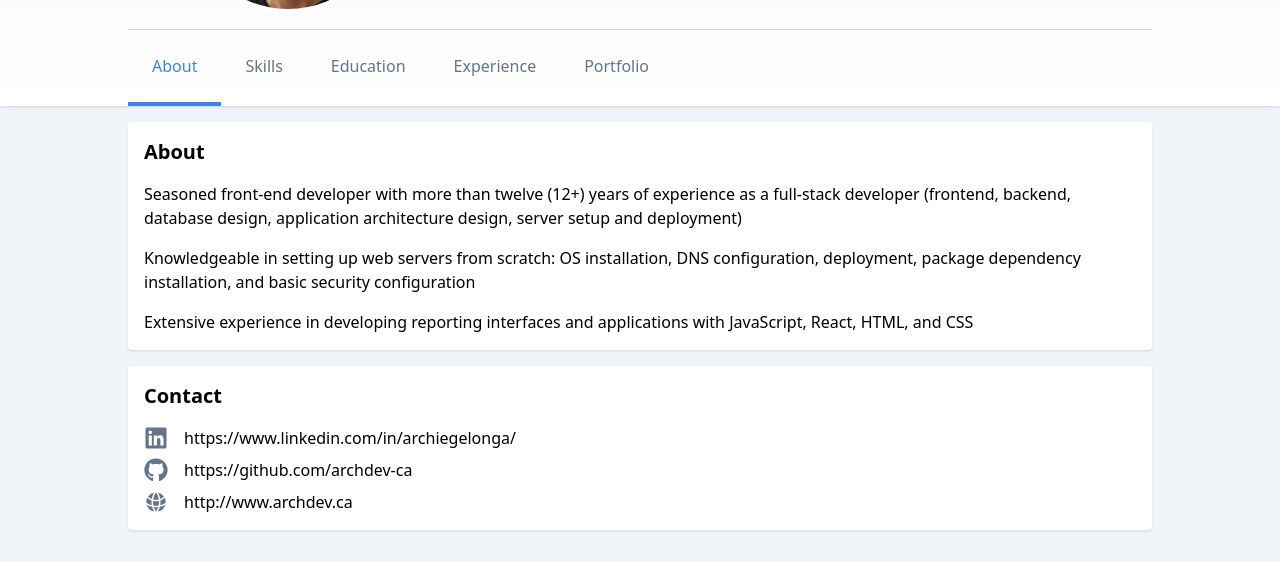
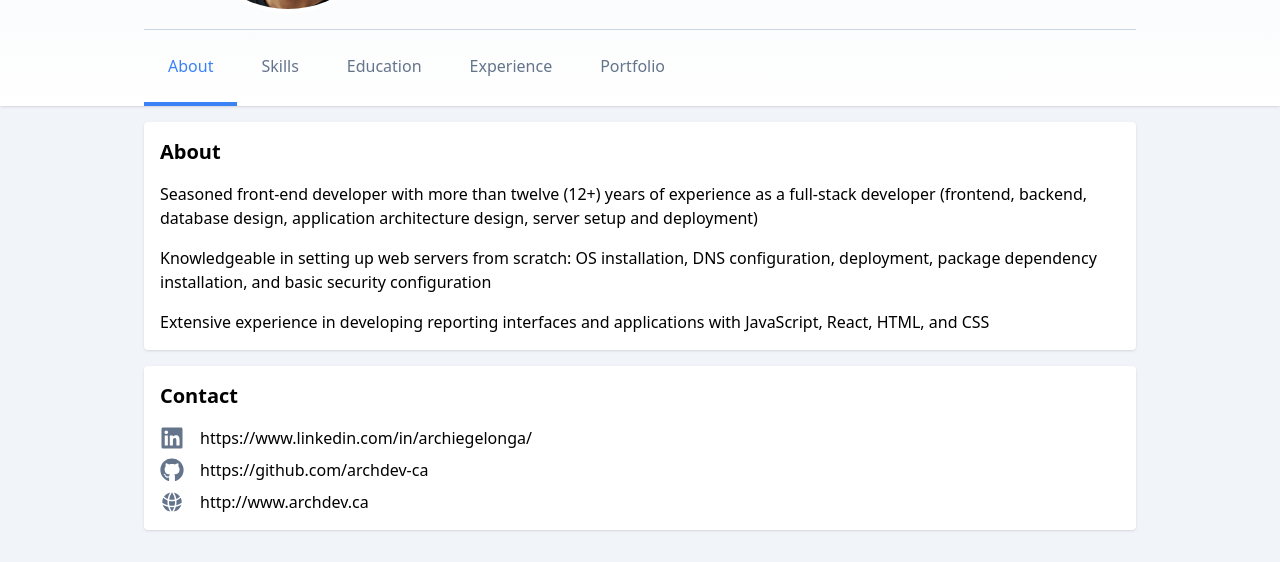
Before and after one commit to archdev-ca/portfolio, a website: page index.html in a window 1280 px wide. Shown: the part 599-1161 px from the top of the page. Drawn offline with Linux system fonts and the light colour scheme; a web font is replaced by a local one.

Commit message:
Fix spacing

```diff
--- a/index.html
+++ b/index.html
@@ -133,7 +133,7 @@
             </ul>
           </div>
         </div>
-        <nav class="main-nav">
+        <nav class="main-nav mx-4">
           <ul class="flex nav">
             <li class="active"><a href="#" data-target="about">About</a></li>
             <li><a href="#" data-target="skills">Skills</a></li>
@@ -145,7 +145,7 @@
       </div>
     </header>
     <main class="bg-slate-100 flex-grow pb-8">
-      <div class="max-w-5xl mx-auto mt-4" id="about">
+      <div class="max-w-5xl mx-auto mt-4 px-4" id="about">
         <div class="panel mb-4">
           <h3>About</h3>
           <p class="mb-4">
--- a/src/style.css
+++ b/src/style.css
@@ -3,7 +3,7 @@
 @tailwind utilities;
 
 .avatar {
-  @apply rounded-full overflow-hidden -mt-10 border-white border-4 flex-shrink;
+  @apply rounded-full overflow-hidden -mt-10 border-white border-4 flex-shrink self-start;
 }
 
 .main-nav {
```
Also changed, not shown: dist/style.css.
